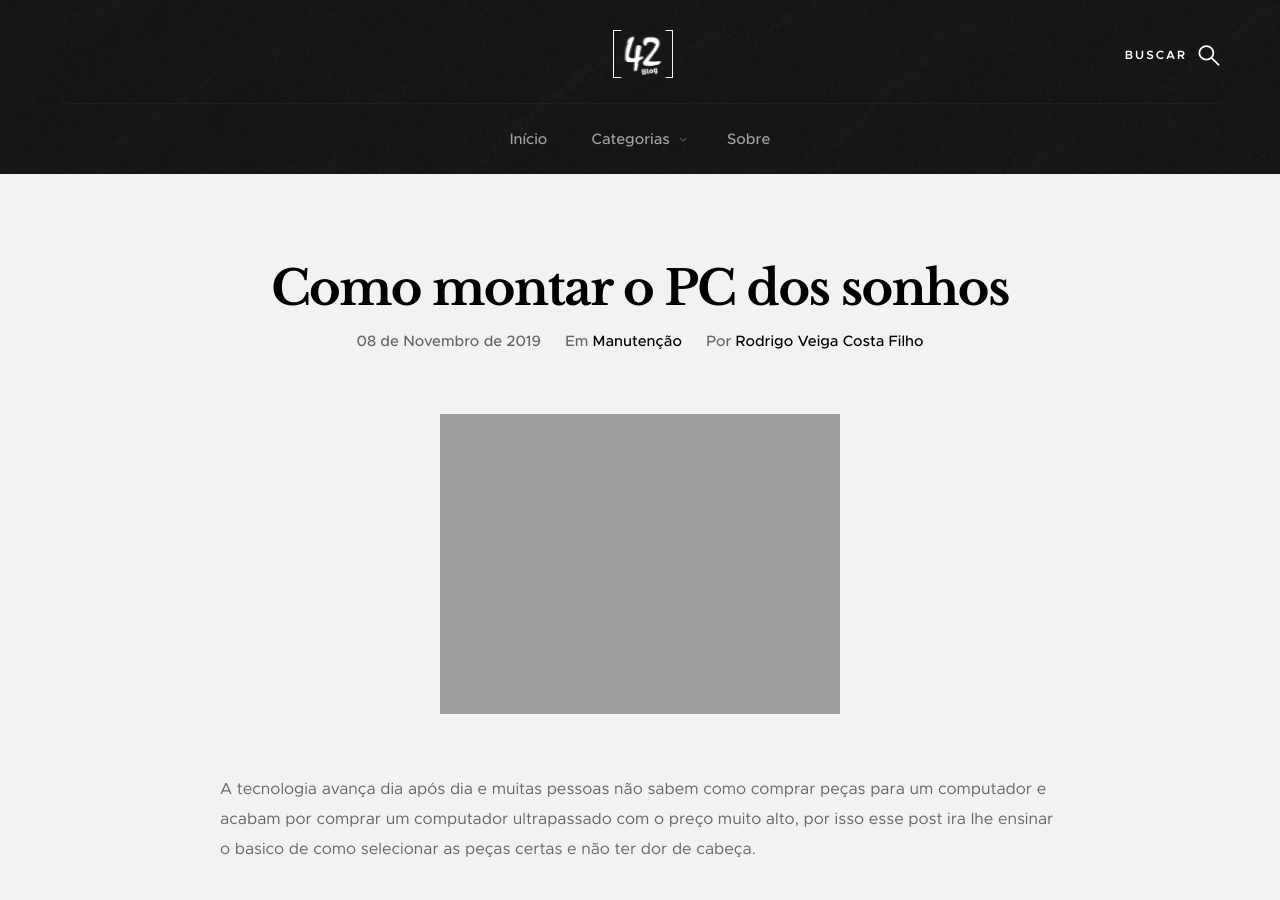
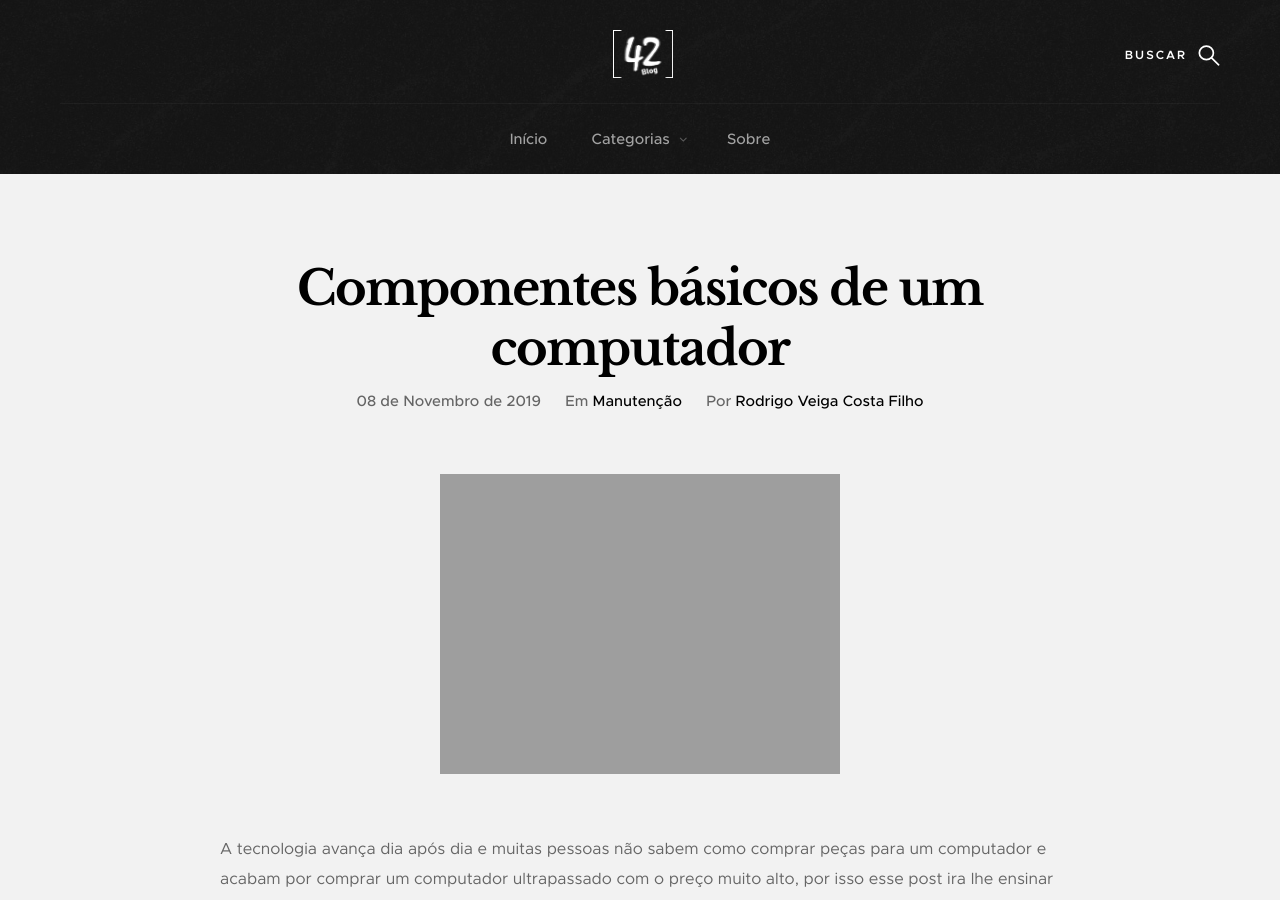
Before and after one commit to ifroariquemes/42, a Jekyll site: the page built from _posts/2019-11-08-componentes-basicos-pcs.md, in a window 1280 px wide and 900 px high. Built offline with Jekyll 4.4.1, drawn with Linux system fonts in a browser that asks for light colours.

Commit message:
correcoes

```diff
--- a/_posts/2019-11-08-modelo.md
+++ b/_posts/2019-11-08-componentes-basicos-pcs.md
@@ -1,10 +1,10 @@
 ---
 layout: post
-title: "Como montar o PC dos sonhos"
+title: "Componentes básicos de um computador"
 categories: ['Manutenção']
 authors: ['Rodrigo Veiga Costa Filho']
-tags: [Gamer]
-description: 'Esse post visa ensinar as pessoas a aprenderem a montar computadores'
+tags: []
+description: 'Sem eles seu PC não vai nem ligar!'
 image: PC.png
 ---
 A tecnologia avança dia após dia e muitas pessoas não sabem como comprar peças para um computador e acabam por comprar um computador ultrapassado com o preço muito alto, por isso esse post ira lhe ensinar o basico de como selecionar as peças certas e não ter dor de cabeça.
```
